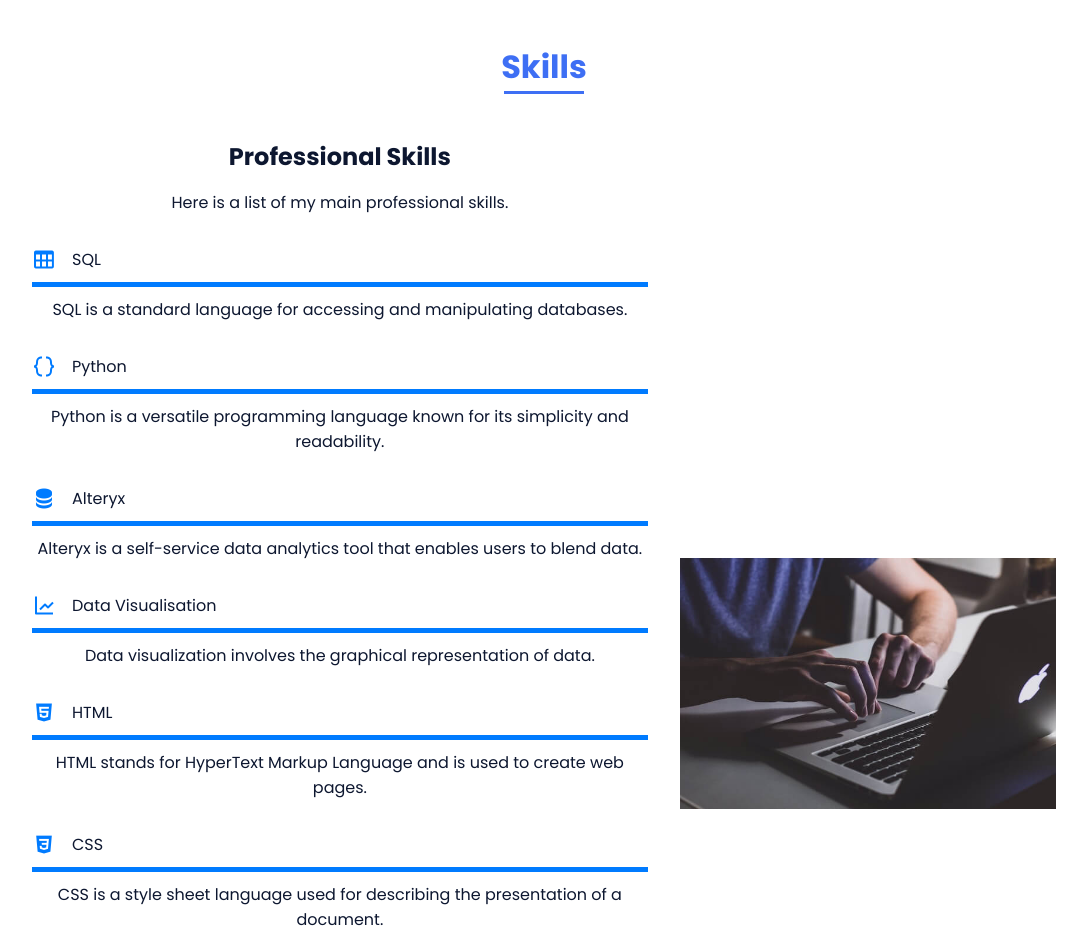
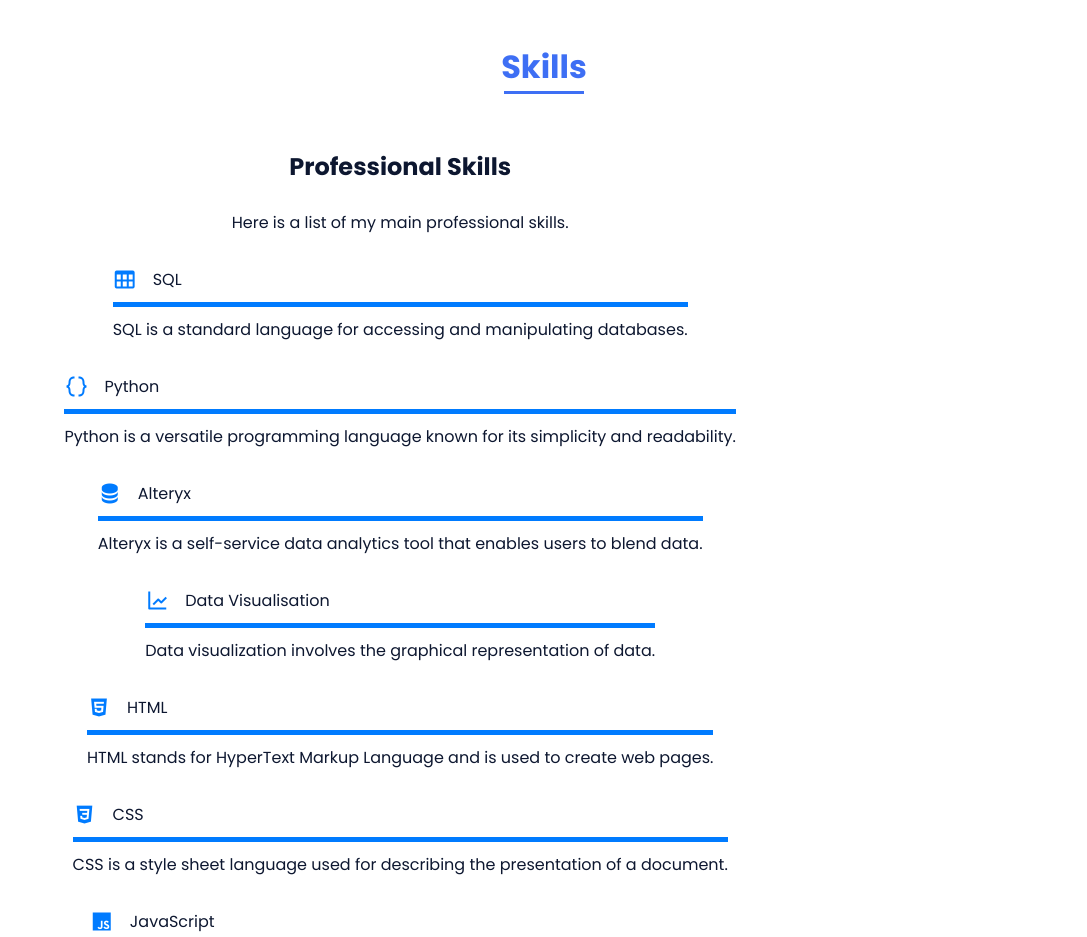
Before and after one commit to daniel-mcmahon/daniel-mcmahon.github.io, a plain HTML site: page index.html in a window 1280 px wide. Shown: the part 1460-2397 px from the top of the page, without its empty margins (96-1183 px from the left). Drawn offline with nearby package versions, Linux system fonts and the light colour scheme.

Commit message:
Update index.html

```diff
--- a/index.html
+++ b/index.html
@@ -85,7 +85,7 @@
             <section class="skills section" id="skills">
                 <h2 class="section-title">Skills</h2>
                 <div class="skills__container bd-grid">
-                    <div>
+                    <div class="skills__content">
                         <h2 class="skills__subtitle">Professional Skills</h2>
                         <p class="skills__text">Here is a list of my main professional skills.</p>
                         <div class="skills__data">
@@ -177,9 +177,6 @@
                             <div class="skills__content hidden">PHP is a popular general-purpose scripting language especially suited to web development.</div>
                         </div>
                     </div>
-                    <div>
-                        <img src="assets/img/work3.jpg" alt="" class="skills__img">
-                    </div>
                 </div>
             </section>
 
@@ -189,6 +186,7 @@
                     content.classList.toggle('hidden');
                 }
             </script>
+
 
             <!--===== WORK =====-->
             <section class="work section" id="work">
```
